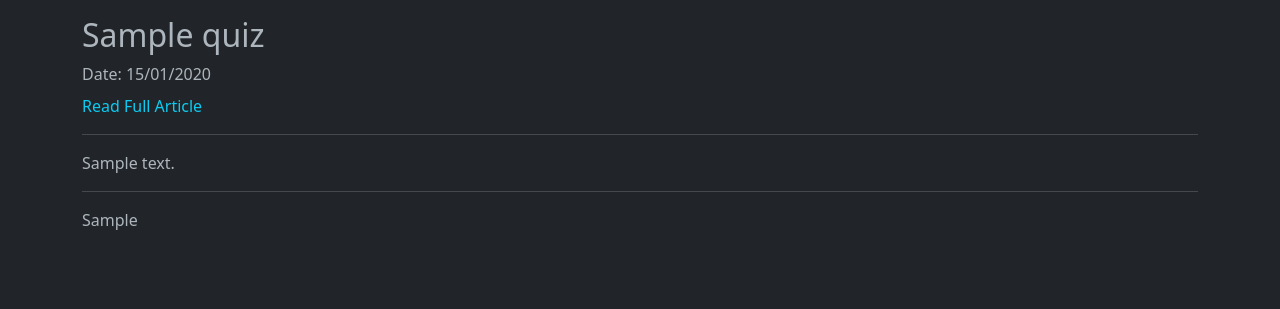
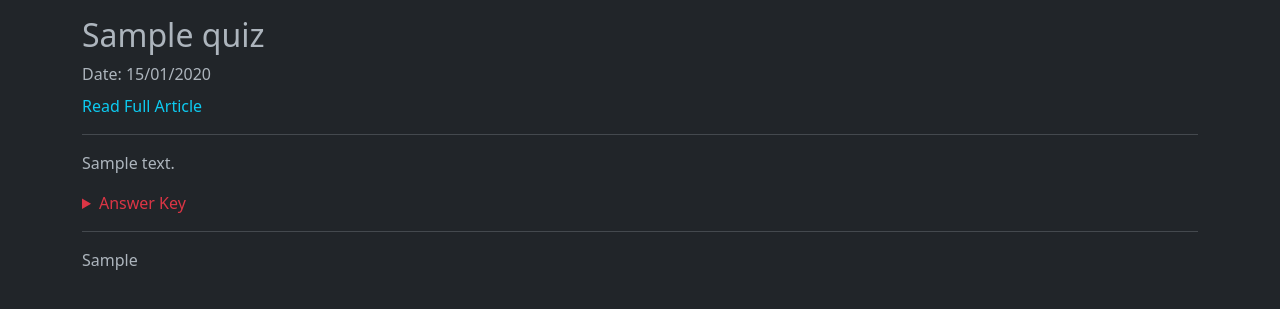
Before and after one commit to louiskwt/starchaser-portal, a Django app: a page that uses templates/quiz/quiz-page.html in a window 1280 px wide. Shown: the part 56-365 px from the top of the page. Run offline with Django 4.2, Linux system fonts and the light colour scheme; tables that the repository leaves empty hold one stand-in row (values such as "Sample post"); parts of the project's set-up code (start-up, migrations or seed data) failed here and were passed over.

Commit message:
added answer key in template

```diff
--- a/templates/quiz/quiz-page.html
+++ b/templates/quiz/quiz-page.html
@@ -18,6 +18,22 @@
 <div class="mt-3">
     {{ quiz.content|md }}
 </div>
+<div class="mt2" >
+    <details class="text-danger">
+        <summary class="danger">
+            Answer Key
+        </summary>
+        {% if quiz.answer_key is not None %}
+        <div class="mt-2">
+            {{ quiz.answer_key|md }}
+        </div>
+        {% else %}
+        <div class="mt-2">
+            <p class="text-danger">No Answer Key yet...</p>
+        </div>
+        {% endif %}
+    </details>
+</div>
 <hr/>
 <div class="mt-2">{{ quiz.vocab_list|md }}</div>
 
```
